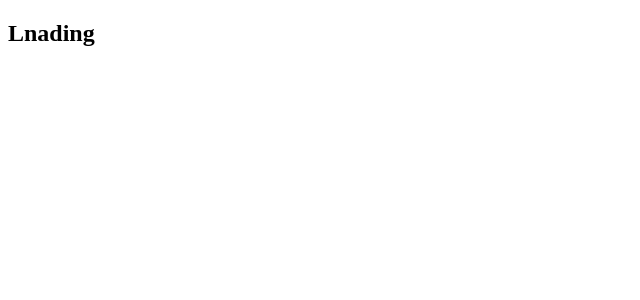
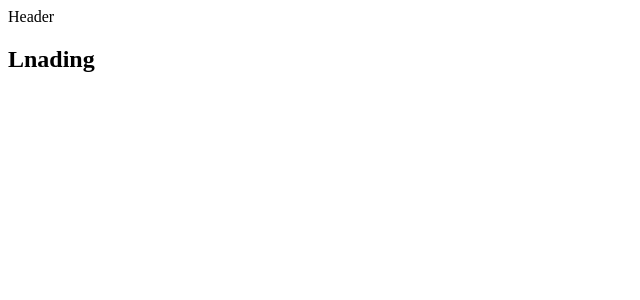
Before and after one commit to TheTurok/LiveGSF, a React (Create React App) app in the folder client/: page / in a window 1280 px wide. Shown: the top 300 px of the page, without its empty margins (0-640 px from the left). Built offline with nearby package versions, Linux system fonts and the light colour scheme.

Commit message:
works on herokue

```diff
--- a/client/src/components/App.js
+++ b/client/src/components/App.js
@@ -1,6 +1,8 @@
 import React from 'react';
 import {BrowserRouter, Route} from 'react-router-dom';  //navigation
 // RESPONISIBLE for VIEWS
+
+import Header from './Header';
 
 const Landing = () => <h2> Lnading </h2>;
 
@@ -9,7 +11,8 @@ const App = () => {
     <div>
       <BrowserRouter>
         <div>
-          <Route path = "/" component={Landing} />
+          <Header/>
+          <Route exact={true} path = "/" component={Landing} />
         </div>
       </BrowserRouter>
     </div>
--- /dev/null
+++ b/client/src/components/Header.js
@@ -0,0 +1,12 @@
+import React, {Component} from 'react';
+
+class Header extends Component {
+  render(){
+    return(
+      <div>
+        Header
+      </div>
+    );
+  }
+}
+ export default Header;
--- a/package.json
+++ b/package.json
@@ -11,7 +11,8 @@
     "start": "node index.js",
     "server": "nodemon index.js",
     "client": "npm run start --prefix client",
-    "dev": "concurrently \"npm run server\" \"npm run client\""
+    "dev": "concurrently \"npm run server\" \"npm run client\"",
+    "heroku-postbuild": "NPM_CONFIG_PRODUCTION=false npm install --prefix client && npm run build --prefix client"
   },
   "author": "",
   "license": "ISC",
```
Also changed, not shown: 1 other file (tests, documents, lock files or other folders).
